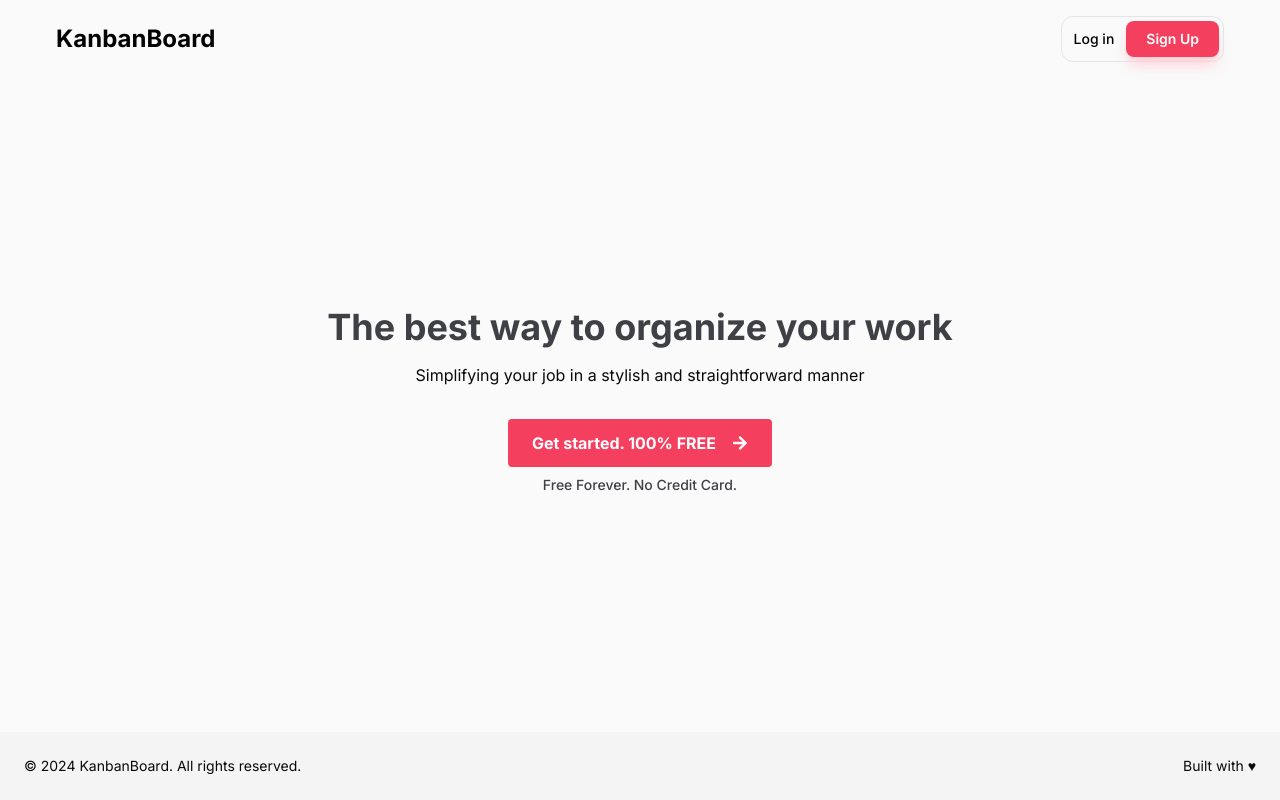
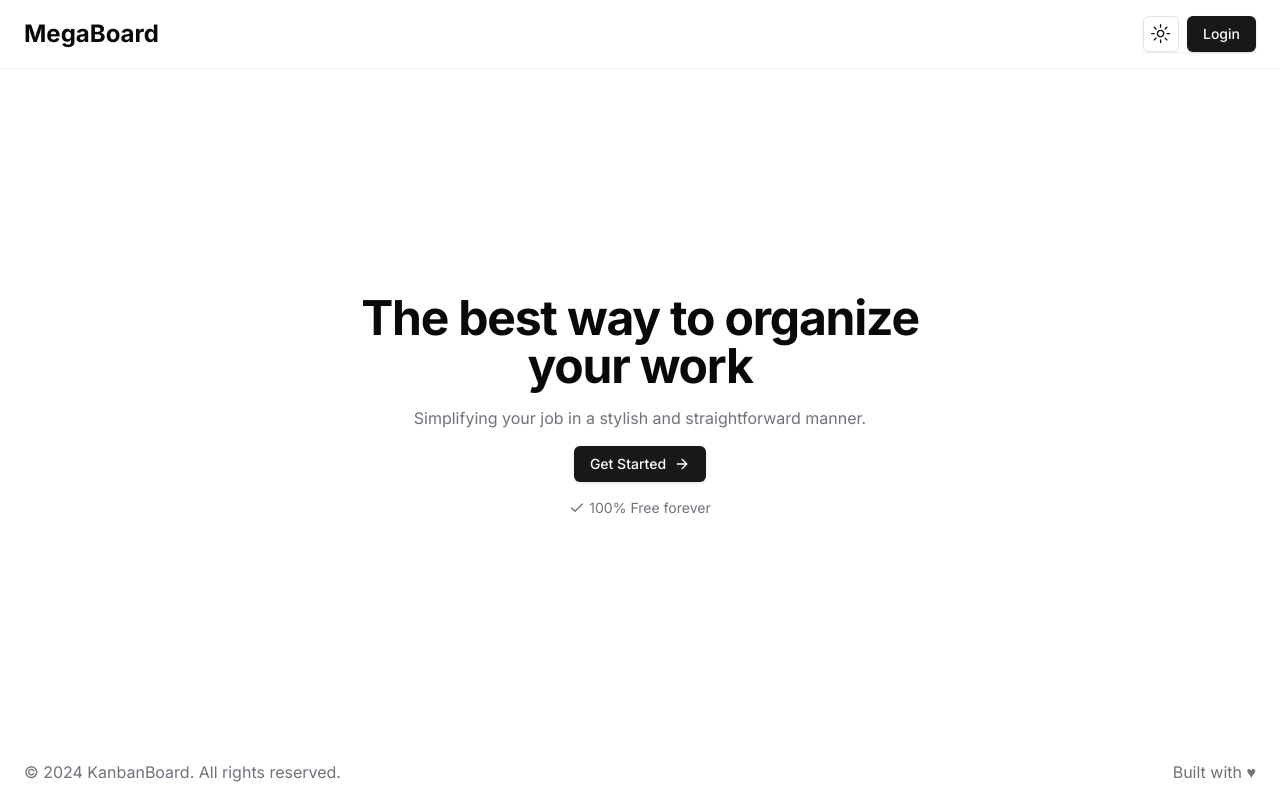
Before and after one commit to matheus55391/kanban-board-web, a Next.js app: page / in a window 1280 px wide. Built offline with nearby package versions, Linux system fonts and the light colour scheme; no server answers.

Commit message:
feat/criada nova homepage

```diff
--- a/src/app/page.tsx
+++ b/src/app/page.tsx
@@ -1,11 +1,11 @@
+import { HomePageView } from "@/components/home/home-page-view";
 import { GuestGuard } from "@/components/guards/guest-guard";
-import WelcomeView from "@/components/home/welcome-view";
 import React from "react";
 
 const StartPage: React.FC = () => {
   return (
     <GuestGuard>
-      <WelcomeView />
+      <HomePageView />
     </GuestGuard>
   );
 };
--- /dev/null
+++ b/src/components/home/home-page-view.tsx
@@ -0,0 +1,111 @@
+/**
+ * This code was generated by v0 by Vercel.
+ * @see https://v0.dev/t/jKPnrTOSvtc
+ * Documentation: https://v0.dev/docs#integrating-generated-code-into-your-nextjs-app
+ */
+
+/** Add fonts into your Next.js project:
+
+import { Archivo } from 'next/font/google'
+
+archivo({
+  subsets: ['latin'],
+  display: 'swap',
+})
+
+To read more about using these font, please visit the Next.js documentation:
+- App Directory: https://nextjs.org/docs/app/building-your-application/optimizing/fonts
+- Pages Directory: https://nextjs.org/docs/pages/building-your-application/optimizing/fonts
+**/
+import Link from "next/link";
+import { ThemeToggleButton } from "../core/theme-toggle-button";
+
+export function HomePageView() {
+  return (
+    <div className="flex flex-col min-h-screen bg-background">
+      <header className="flex items-center justify-between px-4 py-3 bg-card shadow-sm sm:px-6 md:py-4">
+        <Link href="#" className="text-2xl font-bold" prefetch={false}>
+          MegaBoard
+        </Link>
+        <div className="flex items-center justify-between bg-card shadow-sm space-x-2 ">
+          <ThemeToggleButton />
+          <Link
+            href="/login"
+            className="inline-flex items-center justify-center rounded-md bg-primary px-4 py-2 text-sm font-medium text-primary-foreground shadow transition-colors hover:bg-primary/90 focus:outline-none focus:ring-1 focus:ring-ring focus:ring-offset-2"
+            prefetch={false}
+          >
+            Login
+          </Link>
+        </div>
+      </header>
+      <main className="flex-1 flex flex-col items-center justify-center px-4 py-12 sm:px-6 md:py-24">
+        <div className="max-w-xl text-center space-y-4">
+          <h1 className="text-3xl font-bold tracking-tight sm:text-4xl md:text-5xl">
+            The best way to organize your work
+          </h1>
+          <p className="text-muted-foreground text-sm md:text-base">
+            Simplifying your job in a stylish and straightforward manner.
+          </p>
+          <div className="flex items-center justify-center gap-2">
+            <Link
+              href="/login"
+              className="inline-flex items-center justify-center rounded-md bg-primary px-4 py-2 text-sm font-medium text-primary-foreground shadow transition-colors hover:bg-primary/90 focus:outline-none focus:ring-1 focus:ring-ring focus:ring-offset-2"
+              prefetch={false}
+            >
+              Get Started
+              <ArrowRightIcon className="ml-2 h-4 w-4" />
+            </Link>
+          </div>
+          <div className="flex items-center gap-1 text-muted-foreground w-full justify-center">
+            <CheckIcon className="h-4 w-4" />
+            <span className="text-sm">100%</span>
+            <span className="text-sm">Free forever</span>
+          </div>
+        </div>
+      </main>
+      <footer className="bg-card py-4 px-4 text-center text-muted-foreground sm:px-6 flex-row flex justify-between">
+        <p>&copy; 2024 KanbanBoard. All rights reserved. </p>
+        <p>Built with ♥</p>
+      </footer>
+    </div>
+  );
+}
+
+function ArrowRightIcon(props) {
+  return (
+    <svg
+      {...props}
+      xmlns="http://www.w3.org/2000/svg"
+      width="24"
+      height="24"
+      viewBox="0 0 24 24"
+      fill="none"
+      stroke="currentColor"
+      strokeWidth="2"
+      strokeLinecap="round"
+      strokeLinejoin="round"
+    >
+      <path d="M5 12h14" />
+      <path d="m12 5 7 7-7 7" />
+    </svg>
+  );
+}
+
+function CheckIcon(props) {
+  return (
+    <svg
+      {...props}
+      xmlns="http://www.w3.org/2000/svg"
+      width="24"
+      height="24"
+      viewBox="0 0 24 24"
+      fill="none"
+      stroke="currentColor"
+      strokeWidth="2"
+      strokeLinecap="round"
+      strokeLinejoin="round"
+    >
+      <path d="M20 6 9 17l-5-5" />
+    </svg>
+  );
+}
```
